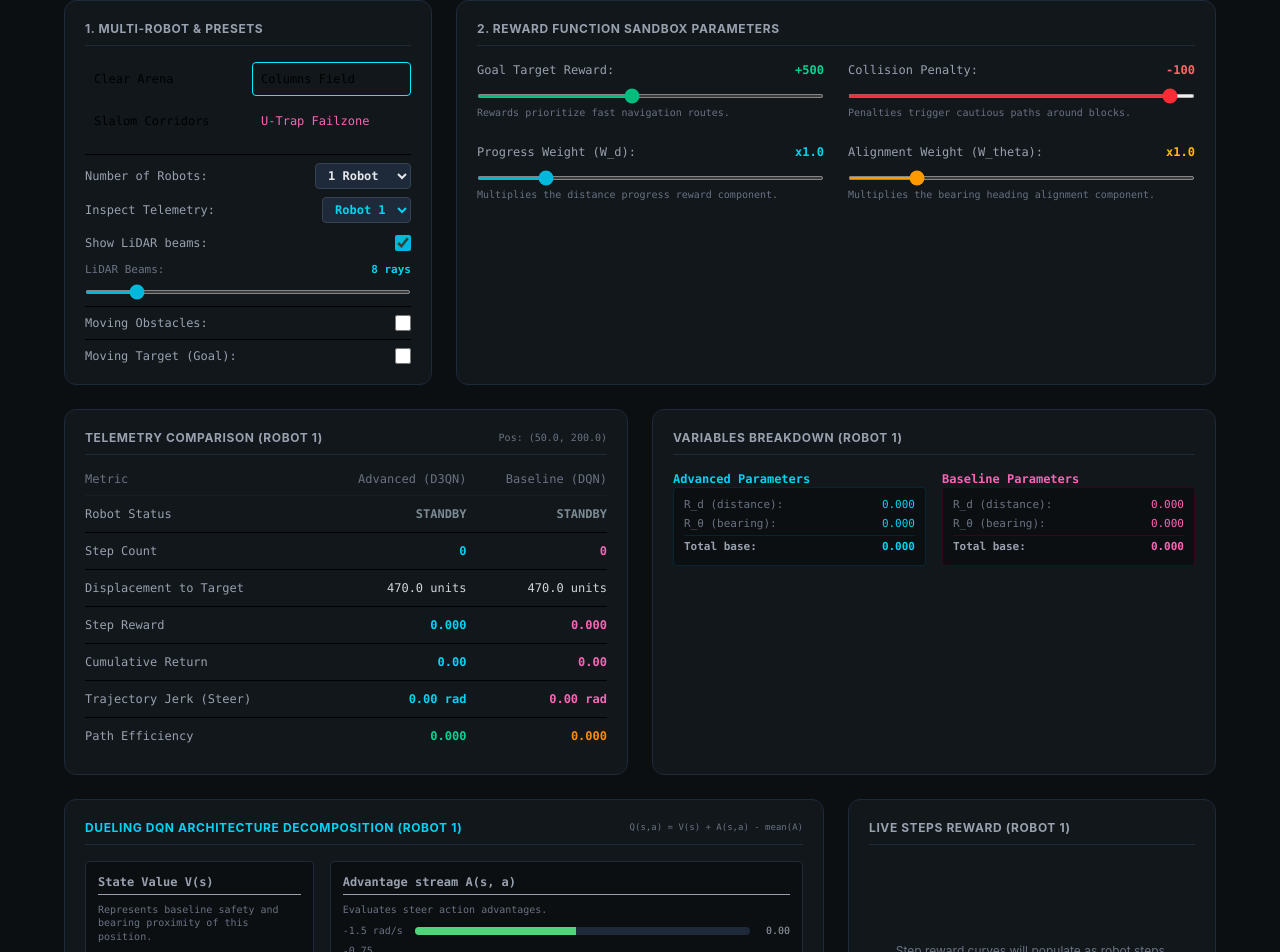
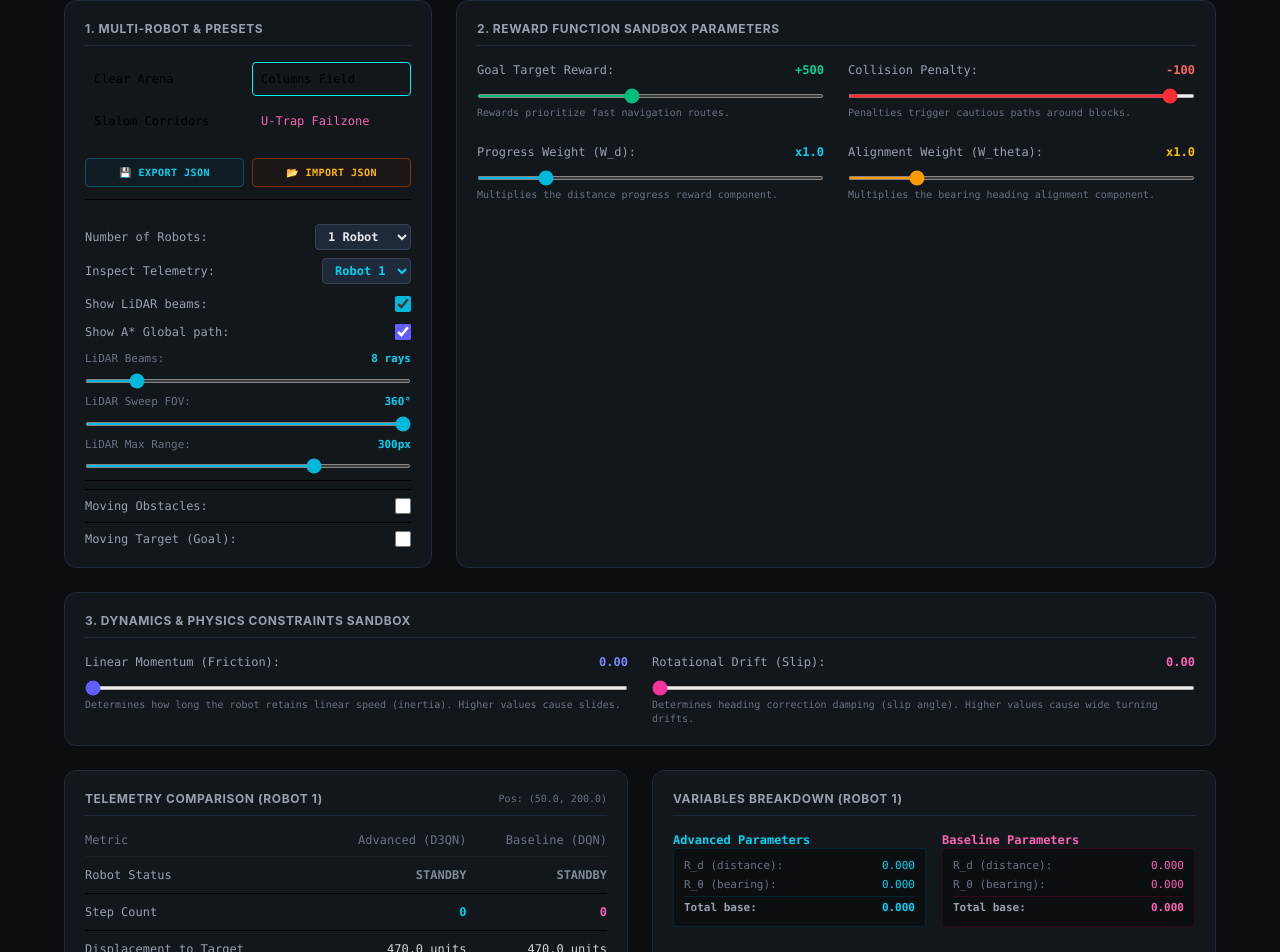
Before and after one commit to CHINMAY2005/D3QN_Robot_Navigation_Prototype, a React app in the folder Frontend/: page / in a window 1280 px wide. Shown: the part 743-1695 px from the top of the page. Built offline with nearby package versions, Linux system fonts and the light colour scheme; the HTML template or start-up script is replaced by a standard one.

Commit message:
feat: implement visual & physics multi-feature upgrades (A* paths, safety HUD, JSON import/export, inertia momentum, lidar fov/range)

```diff
--- a/Frontend/src/App.jsx
+++ b/Frontend/src/App.jsx
@@ -61,12 +61,15 @@ const COLORS = {
 // Raycasting & Spatial Sensing (LiDAR)
 // --------------------------------------------------------------------------
 
-function calculateLidarRanges(x, y, theta, obstaclesList, numRays = 8) {
-  const maxRange = 300;
+function calculateLidarRanges(x, y, theta, obstaclesList, numRays = 8, fovDeg = 360, maxRange = 300) {
   const ranges = [];
+  const fovRad = (fovDeg * Math.PI) / 180;
+  const startAngle = fovDeg === 360 ? 0 : -fovRad / 2;
+  const angleStep = fovDeg === 360 ? (Math.PI * 2) / numRays : fovRad / (numRays > 1 ? numRays - 1 : 1);
 
   for (let i = 0; i < numRays; i++) {
-    const phi = theta + (i * 2 * Math.PI) / numRays;
+    const offset = startAngle + i * angleStep;
+    const phi = normalizeAngle(theta + offset);
     const dx = Math.cos(phi);
     const dy = Math.sin(phi);
 
@@ -406,6 +409,11 @@ export default function App() {
   const [movingGoal, setMovingGoal] = useState(false);
   const [goalPos, setGoalPos] = useState({ x: 520, y: 200 });
   const [sessionLogs, setSessionLogs] = useState([]);
+  const [lidarFov, setLidarFov] = useState(360);
+  const [lidarRange, setLidarRange] = useState(300);
+  const [momentum, setMomentum] = useState(0.0);
+  const [drift, setDrift] = useState(0.0);
+  const [showAStarPath, setShowAStarPath] = useState(true);
 
   // Shared simulation state
   const [isRunning, setIsRunning] = useState(false);
@@ -445,6 +453,8 @@ export default function App() {
   const wThetaRef = useRef(wTheta);
   const movingGoalRef = useRef(movingGoal);
   const goalPosRef = useRef(goalPos);
+  const momentumRef = useRef(momentum);
+  const driftRef = useRef(drift);
 
   // Initialize robot state lists
   const initializeRobots = useCallback(() => {
@@ -465,6 +475,9 @@ export default function App() {
         cumulativeReward: 0,
         jerk: 0,
         lastOmega: 0,
+        vx: 0,
+        vy: 0,
+        omega: 0,
         pathHistory: [],
         rewardHistory: [],
         liveRewardDetails: {
@@ -510,6 +523,8 @@ export default function App() {
   useEffect(() => { wThetaRef.current = wTheta; }, [wTheta]);
   useEffect(() => { movingGoalRef.current = movingGoal; }, [movingGoal]);
   useEffect(() => { goalPosRef.current = goalPos; }, [goalPos]);
+  useEffect(() => { momentumRef.current = momentum; }, [momentum]);
+  useEffect(() => { driftRef.current = drift; }, [drift]);
 
   // Apply layout presets
   const handleApplyPreset = (name) => {
@@ -539,6 +554,39 @@ export default function App() {
     handleReset();
   };
 
+  const handleExportLayout = () => {
+    const dataStr = "data:text/json;charset=utf-8," + encodeURIComponent(JSON.stringify(obstacles));
+    const downloadAnchor = document.createElement('a');
+    downloadAnchor.setAttribute("href", dataStr);
+    downloadAnchor.setAttribute("download", `obstacle-layout-${presetName}.json`);
+    document.body.appendChild(downloadAnchor);
+    downloadAnchor.click();
+    downloadAnchor.remove();
+  };
+
+  const handleImportLayout = (e) => {
+    if (!e.target.files || e.target.files.length === 0) return;
+    const fileReader = new FileReader();
+    fileReader.readAsText(e.target.files[0], "UTF-8");
+    fileReader.onload = (event) => {
+      try {
+        const parsed = JSON.parse(event.target.result);
+        if (Array.isArray(parsed)) {
+          const validated = parsed.filter(obs => obs && typeof obs.x === 'number' && typeof obs.y === 'number' && typeof obs.width === 'number' && typeof obs.height === 'number');
+          setObstacles(validated);
+          setPresetName("imported");
+          setTimeout(() => {
+            handleReset();
+          }, 50);
+        } else {
+          alert("Invalid layout format. Expected JSON array of rectangular obstacles.");
+        }
+      } catch (err) {
+        alert("Failed to parse layout file. Ensure it is a valid JSON file.");
+      }
+    };
+  };
+
   // ------------------------------------------------------------------------
   // Dual Canvas Rendering
   // ------------------------------------------------------------------------
@@ -602,11 +650,33 @@ export default function App() {
     robotStatesList.forEach((robotState, rIdx) => {
       const isSelected = rIdx === selectedRobotIndex;
 
+      // Draw A* Path guide overlay
+      if (showAStarPath && isSelected) {
+        const astarPoints = astarPath(robotState.x, robotState.y, goalPos.x, goalPos.y, obstacles);
+        if (astarPoints && astarPoints.length > 1) {
+          ctx.beginPath();
+          ctx.setLineDash([4, 4]);
+          ctx.moveTo(robotState.x, robotState.y);
+          astarPoints.forEach(node => {
+            ctx.lineTo(node.x, node.y);
+          });
+          ctx.strokeStyle = rIdx === 0 ? "rgba(34, 211, 238, 0.4)" : "rgba(244, 114, 182, 0.4)";
+          ctx.lineWidth = 1.2;
+          ctx.stroke();
+          ctx.setLineDash([]);
+        }
+      }
+
       // Draw LiDAR range beams for selected robot
       if (showLidar && isSelected) {
-        const ranges = calculateLidarRanges(robotState.x, robotState.y, robotState.theta, obstacles, lidarRays);
+        const ranges = calculateLidarRanges(robotState.x, robotState.y, robotState.theta, obstacles, lidarRays, lidarFov, lidarRange);
+        const fovRad = (lidarFov * Math.PI) / 180;
+        const startAngle = lidarFov === 360 ? 0 : -fovRad / 2;
+        const angleStep = lidarFov === 360 ? (Math.PI * 2) / lidarRays : fovRad / (lidarRays > 1 ? lidarRays - 1 : 1);
+
         ranges.forEach((dist, idx) => {
-          const phi = robotState.theta + (idx * 2 * Math.PI) / lidarRays;
+          const offset = startAngle + idx * angleStep;
+          const phi = normalizeAngle(robotState.theta + offset);
           const beamX = robotState.x + dist * Math.cos(phi);
           const beamY = robotState.y + dist * Math.sin(phi);
 
@@ -626,6 +696,30 @@ export default function App() {
           ctx.fillStyle = beamColor;
           ctx.fill();
         });
+
+        // Safety proximity circle around selected robot
+        const minRay = Math.min(...ranges);
+        let ringColor = "rgba(79, 214, 122, 0.25)";
+        let isCritical = false;
+
+        if (minRay <= 30) {
+          ringColor = "rgba(240, 84, 107, 0.75)";
+          isCritical = true;
+        } else if (minRay <= 65) {
+          ringColor = "rgba(245, 166, 35, 0.45)";
+        }
+
+        ctx.beginPath();
+        ctx.arc(robotState.x, robotState.y, ROBOT_RADIUS + 8, 0, Math.PI * 2);
+        ctx.strokeStyle = ringColor;
+        ctx.lineWidth = 1.5;
+        ctx.stroke();
+
+        if (isCritical) {
+          ctx.fillStyle = "rgba(240, 84, 107, 0.9)";
+          ctx.font = "bold 9px monospace";
+          ctx.fillText("⚠️ CRITICAL PROXIMITY", 10, 18);
+        }
       }
 
       // Draw Path History
@@ -918,7 +1012,12 @@ export default function App() {
           w_d: wDRef.current,
           w_theta: wThetaRef.current,
           goal_x: currentGoal.x,
-          goal_y: currentGoal.y
+          goal_y: currentGoal.y,
+          prev_vx: r.vx || 0,
+          prev_vy: r.vy || 0,
+          prev_omega: r.omega || 0,
+          momentum: momentumRef.current,
+          drift: driftRef.current
         }),
       }).then(res => res.json()).then(data => ({ index, data, action: actionObj.action }));
     });
@@ -949,7 +1048,12 @@ export default function App() {
           w_d: wDRef.current,
           w_theta: wThetaRef.current,
           goal_x: currentGoal.x,
-          goal_y: currentGoal.y
+          goal_y: currentGoal.y,
+          prev_vx: r.vx || 0,
+          prev_vy: r.vy || 0,
+          prev_omega: r.omega || 0,
+          momentum: momentumRef.current,
+          drift: driftRef.current
         }),
       }).then(res => res.json()).then(data => ({ index, data, action: actionObjB.action }));
     });
@@ -994,6 +1098,9 @@ export default function App() {
           cumulativeReward: current.cumulativeReward + data.reward,
           jerk: nextJerk,
           lastOmega: omega,
+          vx: data.vx,
+          vy: data.vy,
+          omega: data.omega,
           pathHistory: [...current.pathHistory, { x: current.x, y: current.y }],
           rewardHistory: [...current.rewardHistory, data.reward].slice(-100),
           liveRewardDetails: {
@@ -1040,6 +1147,9 @@ export default function App() {
           cumulativeReward: current.cumulativeReward + data.reward,
           jerk: nextJerk,
           lastOmega: omega,
+          vx: data.vx,
+          vy: data.vy,
+          omega: data.omega,
           pathHistory: [...current.pathHistory, { x: current.x, y: current.y }],
           rewardHistory: [...current.rewardHistory, data.reward].slice(-100),
           liveRewardDetails: {
@@ -1641,7 +1751,25 @@ export default function App() {
                   </button>
                 </div>
 
-                <div className="pt-2 border-t border-gray-850 space-y-2 text-xs font-mono">
+                <div className="flex gap-2 text-[10px] font-mono justify-between pt-1 border-b border-gray-850 pb-3">
+                  <button
+                    onClick={handleExportLayout}
+                    className="flex-1 px-2.5 py-1.5 rounded border border-cyan-900 bg-cyan-950/20 text-cyan-400 hover:bg-cyan-900/30 transition-all text-center cursor-pointer font-bold uppercase tracking-wider"
+                  >
+                    💾 Export JSON
+                  </button>
+                  <label className="flex-1 px-2.5 py-1.5 rounded border border-amber-900 bg-amber-950/20 text-amber-400 hover:bg-amber-900/30 transition-all text-center cursor-pointer font-bold uppercase tracking-wider select-none">
+                    📂 Import JSON
+                    <input
+                      type="file"
+                      accept=".json"
+                      onChange={handleImportLayout}
+                      className="hidden"
+                    />
+                  </label>
+                </div>
+
+                <div className="pt-2 space-y-2 text-xs font-mono">
                   {/* Select number of robots dropdown */}
                   <div className="flex items-center justify-between">
                     <span className="text-gray-400">Number of Robots:</span>
@@ -1681,8 +1809,19 @@ export default function App() {
                     />
                   </div>
 
+                  <div className="flex items-center justify-between pt-1">
+                    <span className="text-gray-400">Show A* Global path:</span>
+                    <input
+                      type="checkbox"
+                      checked={showAStarPath}
+                      onChange={(e) => setShowAStarPath(e.target.checked)}
+                      className="w-4 h-4 cursor-pointer accent-indigo-500 rounded"
+                    />
+                  </div>
+
                   {showLidar && (
-                    <div className="space-y-1 pt-1">
+                    <div className="space-y-2 pt-1 border-b border-gray-850/40 pb-2">
+                      <div className="space-y-1">
                         <div className="flex justify-between text-[11px]">
                           <span className="text-gray-500">LiDAR Beams:</span>
                           <span className="text-cyan-400 font-bold">{lidarRays} rays</span>
@@ -1696,6 +1835,39 @@ export default function App() {
                           onChange={(e) => setLidarRays(Number(e.target.value))}
                           className="w-full accent-cyan-500 cursor-pointer bg-gray-800 h-1 rounded-lg"
                         />
+                      </div>
+
+                      <div className="space-y-1">
+                        <div className="flex justify-between text-[11px]">
+                          <span className="text-gray-500">LiDAR Sweep FOV:</span>
+                          <span className="text-cyan-400 font-bold">{lidarFov}°</span>
+                        </div>
+                        <input
+                          type="range"
+                          min="90"
+                          max="360"
+                          step="30"
+                          value={lidarFov}
+                          onChange={(e) => setLidarFov(Number(e.target.value))}
+                          className="w-full accent-cyan-500 cursor-pointer bg-gray-800 h-1 rounded-lg"
+                        />
+                      </div>
+
+                      <div className="space-y-1">
+                        <div className="flex justify-between text-[11px]">
+                          <span className="text-gray-500">LiDAR Max Range:</span>
+                          <span className="text-cyan-400 font-bold">{lidarRange}px</span>
+                        </div>
+                        <input
+                          type="range"
+                          min="50"
+                          max="400"
+                          step="25"
+                          value={lidarRange}
+                          onChange={(e) => setLidarRange(Number(e.target.value))}
+                          className="w-full accent-cyan-500 cursor-pointer bg-gray-800 h-1 rounded-lg"
+                        />
+                      </div>
                     </div>
                   )}
 
@@ -1833,6 +2005,54 @@ export default function App() {
                 </div>
               </div>
 
+            </div>
+
+            {/* Dynamics & Physics Section */}
+            <div className="p-5 rounded-xl border border-gray-800 bg-[#11171b] space-y-4">
+              <h3 className="text-xs uppercase tracking-wider text-gray-400 font-bold border-b border-gray-800 pb-2">
+                3. Dynamics & Physics constraints sandbox
+              </h3>
+              <div className="grid grid-cols-1 md:grid-cols-2 gap-6 font-mono text-xs">
+                {/* Linear Momentum Slider */}
+                <div className="space-y-2">
+                  <div className="flex justify-between">
+                    <span className="text-gray-400">Linear Momentum (Friction):</span>
+                    <span className="text-indigo-400 font-bold">{momentum.toFixed(2)}</span>
+                  </div>
+                  <input
+                    type="range"
+                    min="0.0"
+                    max="0.9"
+                    step="0.05"
+                    value={momentum}
+                    onChange={(e) => { setMomentum(Number(e.target.value)); handleReset(); }}
+                    className="w-full accent-indigo-500 cursor-pointer bg-gray-800 h-1 rounded-lg"
+                  />
+                  <p className="text-[10px] text-gray-500">
+                    Determines how long the robot retains linear speed (inertia). Higher values cause slides.
+                  </p>
+                </div>
+
+                {/* Rotational Drift Slider */}
+                <div className="space-y-2">
+                  <div className="flex justify-between">
+                    <span className="text-gray-400">Rotational Drift (Slip):</span>
+                    <span className="text-pink-400 font-bold">{drift.toFixed(2)}</span>
+                  </div>
+                  <input
+                    type="range"
+                    min="0.0"
+                    max="0.9"
+                    step="0.05"
+                    value={drift}
+                    onChange={(e) => { setDrift(Number(e.target.value)); handleReset(); }}
+                    className="w-full accent-pink-500 cursor-pointer bg-gray-800 h-1 rounded-lg"
+                  />
+                  <p className="text-[10px] text-gray-500">
+                    Determines heading correction damping (slip angle). Higher values cause wide turning drifts.
+                  </p>
+                </div>
+              </div>
             </div>
 
             {/* Live Telemetry & Reward Formula (displays metrics for selected robot) */}
```
Also changed, not shown: 1 other file (tests, documents, lock files or other folders). Lines whose indentation alone changed are shown as unchanged.
